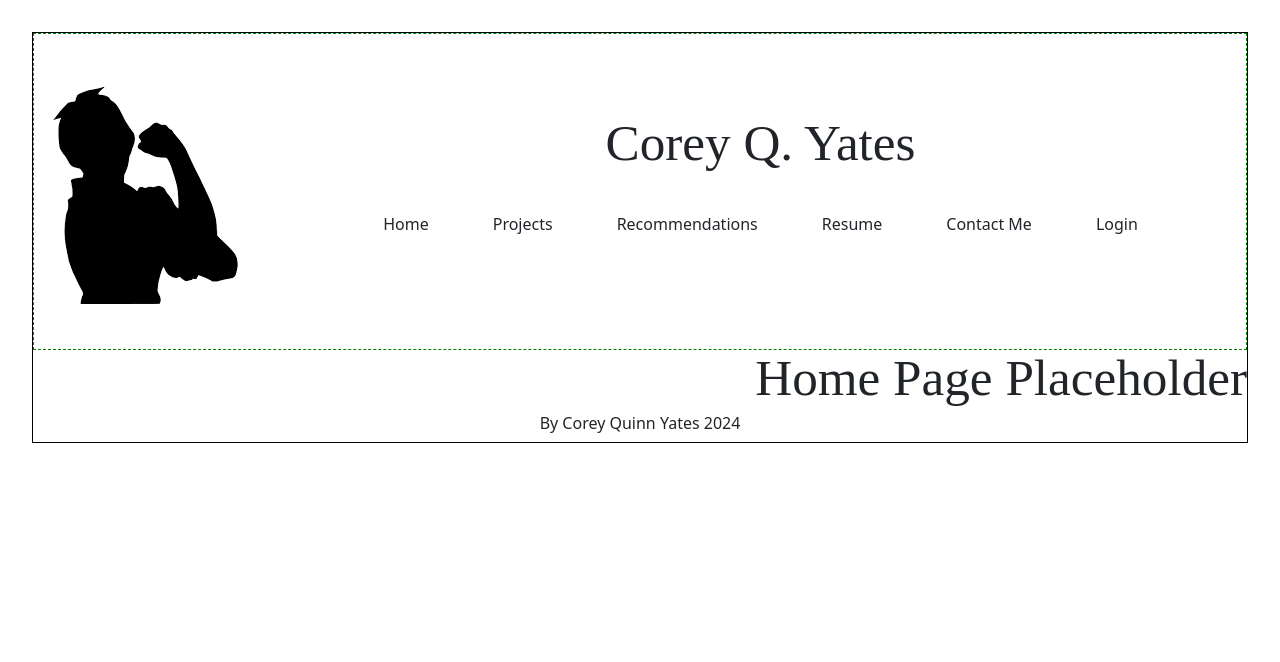
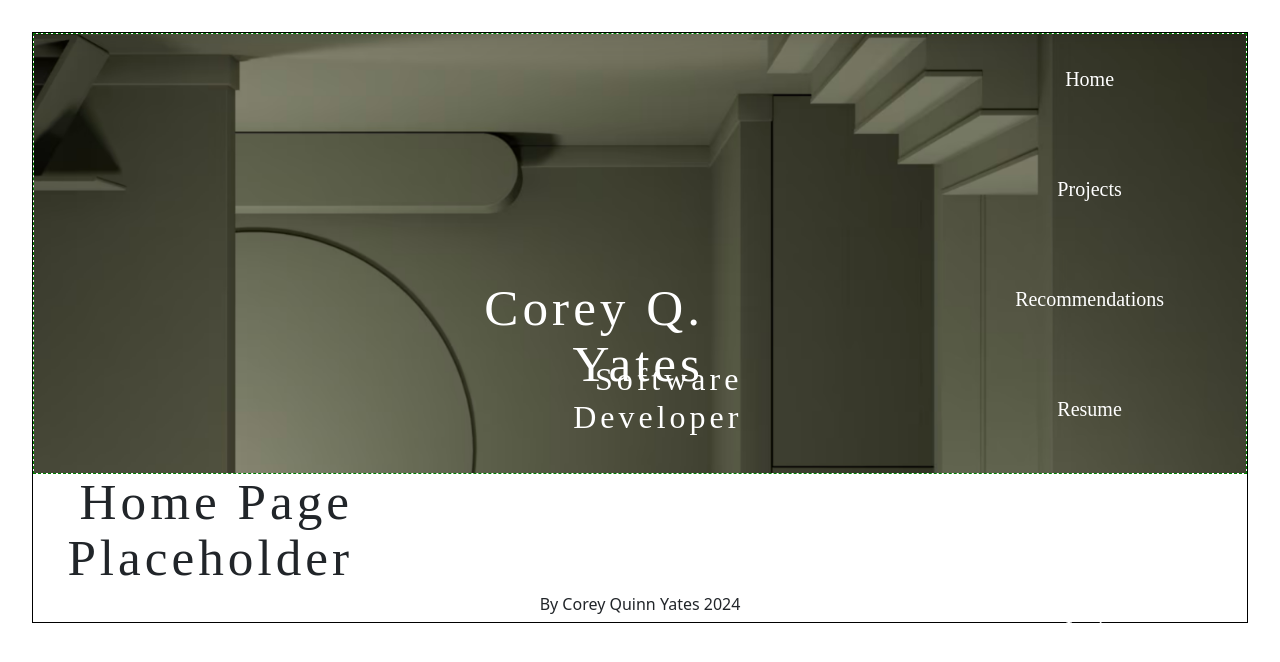
Before and after one commit to cqyates/Developer-Portfolio, a React (Vite) app in the folder client/: page / in a window 1280 px wide. Shown: the top 662 px of the page. Built offline with nearby package versions, Linux system fonts and the light colour scheme.

Commit message:
added awesome background image and positioned navbar on image

```diff
--- a/client/src/components/Header/index.jsx
+++ b/client/src/components/Header/index.jsx
@@ -1,9 +1,13 @@
 import Nav from "../Navbar";
+import greenBanner from "../../assets/images/green_banner.png"
 import "./style.css"
 const Header = () => {
   return (
     <header style={{border: "1px dashed green"}}>
-      <Nav/>
+      <img style={{width: "100%", position: "relative"}} src={greenBanner}/>
+      <h1 style={{position: 'absolute', top: "35%", left: "30%", color: "white"}}>Corey Q. Yates</h1>
+      <h2 style={{position: 'absolute', top: "45%", left: "33%", color: "white"}}>Software Developer</h2>
+      <Nav />
     </header>
   )
 }
--- a/client/src/components/Header/style.css
+++ b/client/src/components/Header/style.css
@@ -1,14 +1,15 @@
-h1 {
+h1, h2 {
   text-align:right;
-  color: var(--lightOne);
+  width: 25vw;
   font-family: 'Carattere', cursive;
-  font-weight: 400;
+  font-weight: bolder;
   font-size: 70px;
+  letter-spacing: .25rem;
 }
-header {
+/* header {
   background-image: linear-gradient(to top right, var(--gradOne), var(--gradTwo));
   padding: 2em 0
-}
+} */
 .container {
   display: flex;
   flex-direction: column;
--- a/client/src/components/Navbar.jsx
+++ b/client/src/components/Navbar.jsx
@@ -8,14 +8,14 @@ const PageNav = () => {
   const [showModal, setShowModal] = useState(false)
   console.log(Auth.loggedIn)
   return (
-    <>
+    <div style={{width: "fit-content", position: "absolute", top: "2%", right: "5%", color: "white",  fontFamily: "'Carattere', cursive", fontSize: "1.25rem"}}>
     <Navbar>
-      <Navbar.Brand>
+      {/* <Navbar.Brand>
         <img src={logo}/>
-      </Navbar.Brand>
+      </Navbar.Brand> */}
       <Container>
-       <h1>Corey Q. Yates</h1>
-        <Navbar.Collapse>
+
+        <Navbar.Collapse style={{display: "flex", flexDirection: "column"}}>
           <Nav.Link as={Link} to="/">
             Home
           </Nav.Link>
@@ -72,7 +72,7 @@ const PageNav = () => {
        </Modal.Body>
      </Tab.Container>
    </Modal>
-   </>
+   </div>
   );
 };
 export default PageNav;
```
Also changed, not shown: client/src/assets/images/green_banner.png (added).
